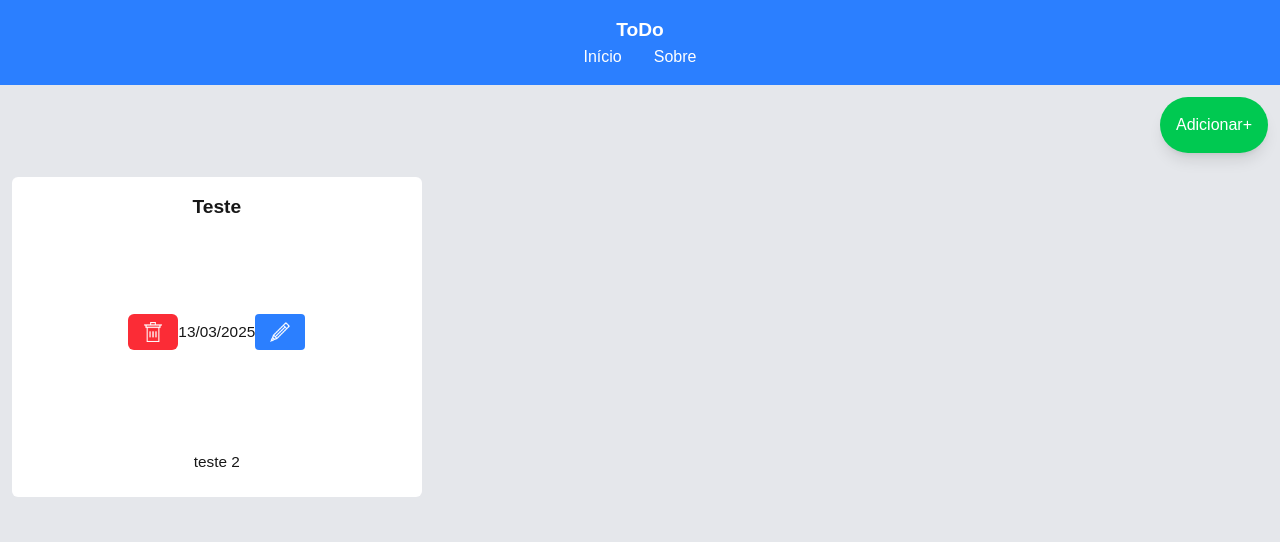
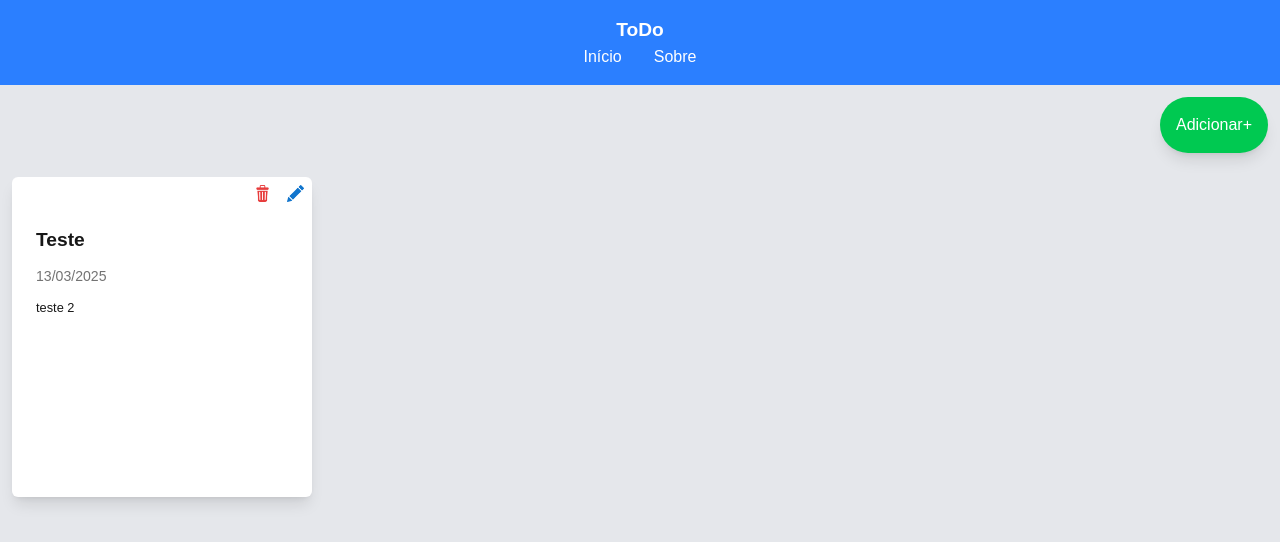
Before and after one commit to Bbaranoski/estudo, a Next.js app: page / in a window 1280 px wide. Shown: the top 542 px of the page. Built offline with nearby package versions, Linux system fonts and the light colour scheme.

Commit message:
alterando os botoes de alterar e remover

```diff
--- a/src/app/page.tsx
+++ b/src/app/page.tsx
@@ -62,41 +62,53 @@ export default function Home() {
           onClick={() => setAberto(true)}
         >Adicionar+</button>
       </div>
+
       <div className={`grid w-full gap-3 p-3
         sm:grid-cols-[repeat(auto-fit,minmax(300px,1fr))]
         grid-rows-[repeat(auto-fit,minmax(200px,40vh))]
         ${
-          lista.length <= 2
-          ? "lg:grid-cols-[repeat(auto-fit,minmax(300px,32vw))]"
+          lista.length <= 3
+          ? "lg:grid-cols-[repeat(auto-fit,minmax(300px,20vw))]"
           : "lg:grid-cols-[repeat(auto-fit,minmax(300px,1fr))]"
         }`}
       >
 
         {lista.map((e, index) => (
-          <div key={index} className="bg-white flex flex-col items-center justify-between p-4 rounded-md min-h-[200px]">
-            <h2 className="font-bold text-[clamp(1rem,1.5vw,2rem)]"
-            >{e.titulo}</h2>
+          <div key={index} className="bg-white flex flex-col items-start justify-start gap-2 rounded-md min-h-[200px] shadow-lg">
+            <div className="flex justify-end w-full">
 
-            <div className="flex justify-center w-full">
-              <button className="bg-red-500 hover:bg-red-600 text-white p-[8px] rounded-md min-w-[50px] flex items-center justify-center"
+              <button className="hover:bg-gray-100 text-white p-[8px] rounded-lg min-w-[10px] flex items-center justify-center"
                   onClick={() => {removeTodo(index)}}
                 ><img
                   src="/icons/trash.png"
                   alt="Remover"
-                width={20}/></button>
+                  width={17}/>
+              </button>
 
-              <p className="flex items-center justify-center text-xl text-[clamp(0.75rem,1.2vw,1.5rem)]"
-              >{new Date(e.data).toLocaleDateString('pt-BR')}</p>
-
-              <button className="bg-blue-500 hover:bg-blue-600 text-white p-[8px] rounded min-w-[50px] flex items-center justify-center"
+              <button className="hover:bg-gray-100 text-white p-[8px] rounded-lg min-w-[10px] flex items-center justify-center"
                   onClick={() => {editaTodo(index)}}
                 ><img
                 src="/icons/pencil.png"
                 alt="Remover"
-              width={20}/></button>
+                width={17}/></button>
               </div>
-            <p className="whitespace-pre-wrap break-words p-2 text-[clamp(0.75rem,1.2vw,1.5rem)]"
+
+            <div/>
+
+            <div className="flex flex-col gap-3 w-full pl-6 pr-6">
+              <h2 className="font-bold text-[clamp(1rem,1.5vw,2rem)]"
+              >{e.titulo}</h2>
+
+              <div className="flex justify-start w-full">
+
+                <p className="flex text-neutral-500 items-center justify-center text-xl text-[clamp(0.75rem,1.1vw,1.5rem)]"
+                >{new Date(e.data).toLocaleDateString('pt-BR')}</p>
+
+              </div>
+
+              <p className="whitespace-pre-wrap break-words text-[clamp(0.75rem,1vw,1.5rem)] h-full"
               >{e.descricao}</p>
+            </div>
 
           </div>
         ))}
```
Also changed, not shown: public/icons/pencil.png, public/icons/trash.png. Lines whose indentation alone changed are shown as unchanged.
